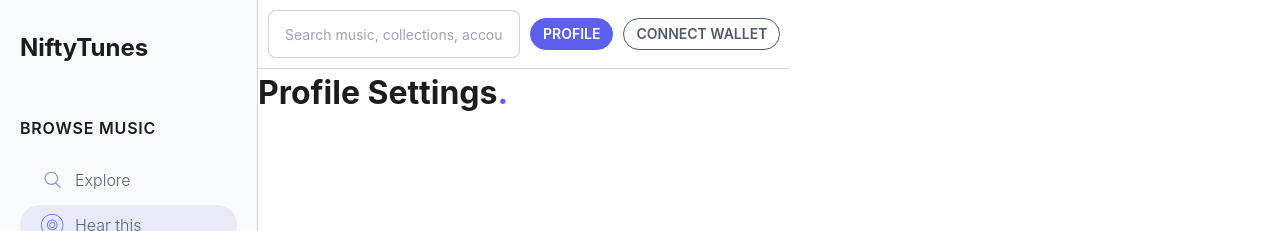
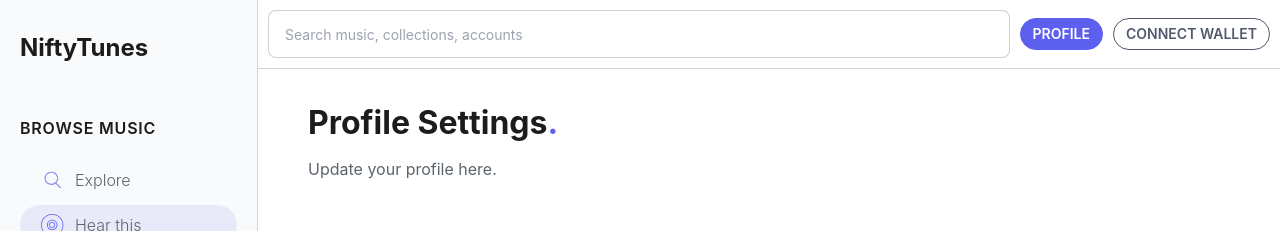
Before and after one commit to marboro92/nifty-things, a Next.js app: page /profile in a window 1280 px wide. Shown: the top 231 px of the page. Built offline with nearby package versions, Linux system fonts and the light colour scheme; a web font is replaced by a local one.

Commit message:
update layout scrolling

```diff
--- a/components/Layout.js
+++ b/components/Layout.js
@@ -3,6 +3,7 @@ import { useState } from 'react'
 import { MenuButton, PillButton } from './buttons'
 import Head from './Head'
 import Sidebar from './sidebar/Sidebar'
+import Player from './player/Player'
 
 const Layout = ({ children }) => {
   const [open, setOpen] = useState(false)
@@ -12,9 +13,10 @@ const Layout = ({ children }) => {
   return (
     <>
       <Head />
-      <div className="flex h-screen divide-x divide-base-300">
+      <div className="h-screen flex flex-col">
+        <div className="flex h-[calc(100%-80px)] divide-x divide-base-300">
           <Sidebar open={open} />
-        <main className="divide-y divide-base-300">
+          <main className="h-full w-full divide-y divide-base-300 overflow-auto">
             <div className="flex px-1 py-1 gap-1 flex-wrap">
               <MenuButton
                 open={open}
@@ -33,8 +35,10 @@ const Layout = ({ children }) => {
                 className="input input-bordered flex-1 min-w-[200px]"
               />
             </div>
-          <div className="h-full">{children}</div>
+            <div className="w-full">{children}</div>
           </main>
+        </div>
+        <Player />
       </div>
     </>
   )
--- a/pages/profile.js
+++ b/pages/profile.js
@@ -1,11 +1,13 @@
 import Layout from '../components/Layout'
+import { Body1 } from '../components/typography'
 import H1 from '../components/typography/H1'
 
 const ProfilePage = () => {
   return (
     <Layout>
-      <div className="flex h-full">
+      <div className="h-full mx-2 my-2 md:mx-5 md:my-3">
         <H1>Profile Settings.</H1>
+        <Body1>Update your profile here.</Body1>
       </div>
     </Layout>
   )
```
Lines whose indentation alone changed are shown as unchanged.
